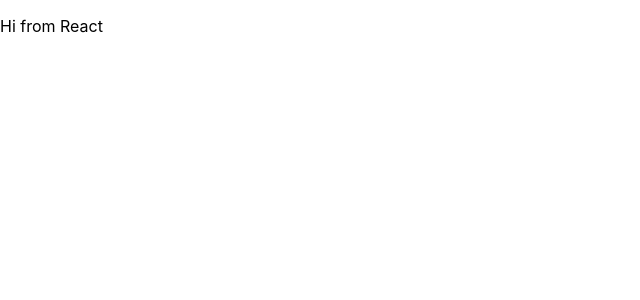
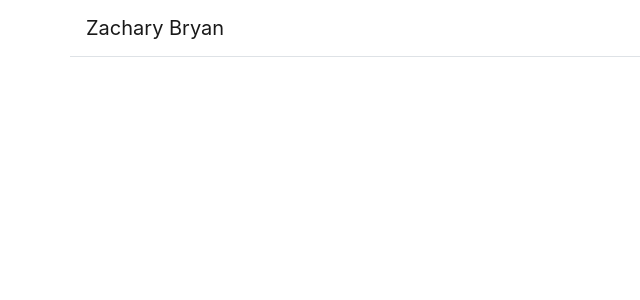
Before and after one commit to zacharybryan/portfolio, a React (Create React App) app in the folder portfolio/: page / in a window 1280 px wide. Shown: the top 300 px of the page, without its empty margins (0-640 px from the left). Built offline with nearby package versions, Linux system fonts and the light colour scheme.

Commit message:
added basic NavBar

```diff
--- a/portfolio/public/index.html
+++ b/portfolio/public/index.html
@@ -15,6 +15,9 @@
       user's mobile device or desktop. See https://developers.google.com/web/fundamentals/web-app-manifest/
     -->
     <link rel="manifest" href="%PUBLIC_URL%/manifest.json" />
+
+    <link rel="stylesheet" href="https://cdn.jsdelivr.net/npm/bootstrap@4.5.3/dist/css/bootstrap.min.css" integrity="sha384-TX8t27EcRE3e/ihU7zmQxVncDAy5uIKz4rEkgIXeMed4M0jlfIDPvg6uqKI2xXr2" crossorigin="anonymous">
+
     <!--
       Notice the use of %PUBLIC_URL% in the tags above.
       It will be replaced with the URL of the `public` folder during the build.
--- a/portfolio/src/App.js
+++ b/portfolio/src/App.js
@@ -1,7 +1,9 @@
 import React from 'react';
-import {BrowserRouter as Router, Route, Link} from 'react-router-dom';
+import { BrowserRouter as Router, Route, Link } from 'react-router-dom';
 import Container from 'react-bootstrap/Container';
 import Button from 'react-bootstrap/Button';
+import Navbar from 'react-bootstrap/Navbar';
+import NavbarBrand from 'react-bootstrap/NavbarBrand';
 import './App.css';
 
 class App extends React.Component {
@@ -11,14 +13,14 @@
     this.state = {
       title: 'Zach Bryan',
       headerLinks: [
-        { title: 'Home', path: '/'},
-        { title: 'About', path: '/about'},
-        { title: 'Contact', path: '/contact'},
+        { title: 'Home', path: '/' },
+        { title: 'About', path: '/about' },
+        { title: 'Contact', path: '/contact' },
       ],
       home: {
         title: "Zach Bryan",
         subTitle: "Never give up!",
-        subText:"Be Kind."
+        subText: "Be Kind."
       },
       about: {
         title: 'About Me'
@@ -30,7 +32,11 @@
     return (
       <Router>
         <Container className="p-0">
-          <p>Hi from React</p>
+
+          <Navbar className="border-bottom">
+            <NavbarBrand>Zachary Bryan</NavbarBrand>
+          </Navbar>
+
         </Container>
       </Router>
     );
```
